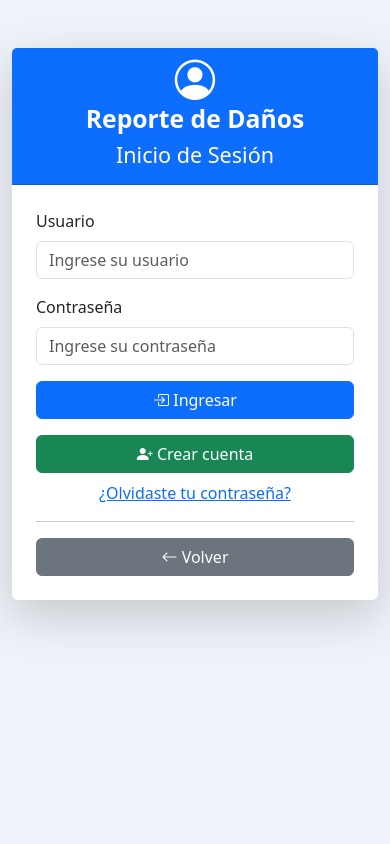
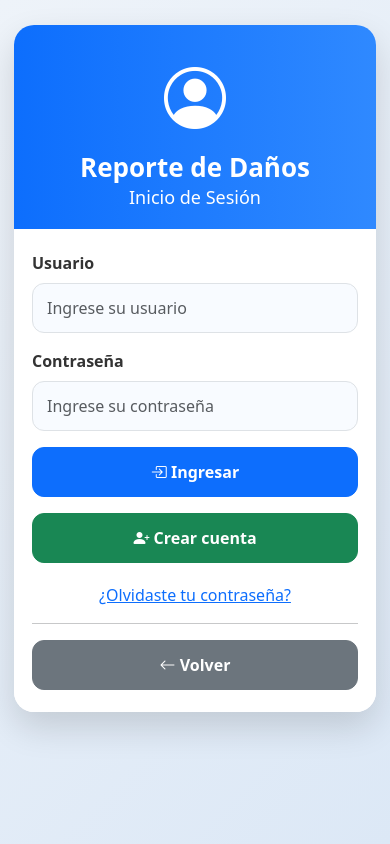
Before and after one commit to hferruzolal-lab/informes-labotorio, a Django app: page /accounts/login/ in a window 390 px wide. Run offline with Django 5.2, Linux system fonts and the light colour scheme.

Commit message:
Mejorar login responsive

```diff
--- a/accounts/templates/registration/login.html
+++ b/accounts/templates/registration/login.html
@@ -3,49 +3,177 @@
 
 <head>
     <meta charset="UTF-8">
+    <meta name="viewport" content="width=device-width, initial-scale=1.0">
     <title>Iniciar Sesión</title>
 
     <link href="https://cdn.jsdelivr.net/npm/bootstrap@5.3.7/dist/css/bootstrap.min.css" rel="stylesheet">
 
     <link rel="stylesheet"
           href="https://cdn.jsdelivr.net/npm/bootstrap-icons@1.11.3/font/bootstrap-icons.min.css">
+
+    <style>
+        body {
+            background: linear-gradient(135deg, #eef3f9, #dce8f6);
+            min-height: 100vh;
+            margin: 0;
+        }
+
+        .login-contenedor {
+            min-height: 100vh;
+            display: flex;
+            align-items: center;
+            justify-content: center;
+            padding: 20px;
+        }
+
+        .login-card {
+            width: 100%;
+            max-width: 430px;
+            border: none;
+            border-radius: 22px;
+            overflow: hidden;
+            box-shadow: 0 15px 35px rgba(0, 0, 0, 0.14);
+        }
+
+        .login-header {
+            background: linear-gradient(90deg, #0d6efd, #2f89ff);
+            color: white;
+            text-align: center;
+            padding: 30px 18px 24px;
+        }
+
+        .login-header i {
+            font-size: 70px;
+            margin-bottom: 10px;
+        }
+
+        .login-header h2 {
+            font-size: 30px;
+            font-weight: bold;
+            margin: 8px 0 4px;
+        }
+
+        .login-header h4 {
+            font-size: 20px;
+            margin: 0;
+        }
+
+        .login-body {
+            padding: 28px;
+            background: white;
+        }
+
+        .form-label {
+            font-weight: 600;
+            color: #333;
+        }
+
+        .form-control {
+            border-radius: 12px;
+            padding: 12px 14px;
+            font-size: 16px;
+            background: #f8fbff;
+        }
+
+        .form-control:focus {
+            border-color: #0d6efd;
+            box-shadow: 0 0 0 3px rgba(13, 110, 253, 0.15);
+            background: white;
+        }
+
+        .btn {
+            border-radius: 12px;
+            padding: 12px;
+            font-weight: 600;
+            font-size: 16px;
+        }
+
+        .link-recuperar {
+            display: block;
+            text-align: center;
+            margin-top: 12px;
+            color: #0d6efd;
+            font-weight: 500;
+        }
+
+        .link-recuperar:hover {
+            text-decoration: underline;
+        }
+
+        @media (max-width: 576px) {
+            .login-contenedor {
+                align-items: flex-start;
+                padding: 25px 14px;
+            }
+
+            .login-card {
+                max-width: 100%;
+                border-radius: 20px;
+            }
+
+            .login-header {
+                padding: 26px 14px 20px;
+            }
+
+            .login-header i {
+                font-size: 62px;
+            }
+
+            .login-header h2 {
+                font-size: 26px;
+            }
+
+            .login-header h4 {
+                font-size: 18px;
+            }
+
+            .login-body {
+                padding: 22px 18px;
+            }
+
+            .btn {
+                width: 100%;
+                font-size: 16px;
+            }
+        }
+    </style>
 </head>
 
-<body style="background:#eef3f9;">
+<body>
 
-<div class="container mt-5">
+<div class="login-contenedor">
 
-    <div class="row justify-content-center">
+    <div class="card login-card">
 
-        <div class="col-md-5">
+        <!-- ENCABEZADO -->
 
-            <div class="card shadow-lg border-0">
-
-                <div class="card-header bg-primary text-white text-center">
+        <div class="login-header">
 
             {% if request.session.tipo == "admin" %}
 
-                        <i class="bi bi-person-workspace display-2"></i>
-                        <h2 class="fw-bold">Reporte de Daños</h2>
+                <i class="bi bi-person-workspace"></i>
+                <h2>Reporte de Daños</h2>
                 <h4>Acceso Administrativo</h4>
 
             {% elif request.session.tipo == "usuario" %}
 
-                        <i class="bi bi-person-circle display-2"></i>
-                        <h2 class="fw-bold">Reporte de Daños</h2>
+                <i class="bi bi-person-circle"></i>
+                <h2>Reporte de Daños</h2>
                 <h4>Acceso de Usuario</h4>
 
             {% else %}
 
-                        <i class="bi bi-person-circle display-2"></i>
-                        <h2 class="fw-bold">Reporte de Daños</h2>
+                <i class="bi bi-person-circle"></i>
+                <h2>Reporte de Daños</h2>
                 <h4>Inicio de Sesión</h4>
 
             {% endif %}
 
         </div>
 
-                <div class="card-body p-4">
+        <!-- FORMULARIO -->
+
+        <div class="login-body">
 
             <form method="POST">
 
@@ -58,7 +186,9 @@
                 {% endif %}
 
                 <div class="mb-3">
-                            <label class="form-label">Usuario</label>
+                    <label class="form-label">
+                        Usuario
+                    </label>
 
                     <input type="text"
                            name="username"
@@ -68,7 +198,9 @@
                 </div>
 
                 <div class="mb-3">
-                            <label class="form-label">Contraseña</label>
+                    <label class="form-label">
+                        Contraseña
+                    </label>
 
                     <input type="password"
                            name="password"
@@ -77,23 +209,23 @@
                            required>
                 </div>
 
-                        <button class="btn btn-primary w-100 mb-3">
+                <button type="submit" class="btn btn-primary w-100 mb-3">
                     <i class="bi bi-box-arrow-in-right"></i>
                     Ingresar
                 </button>
 
             </form>
 
+            <!-- BOTONES -->
+
             <a href="{% url 'registro' %}" class="btn btn-success w-100 mb-2">
                 <i class="bi bi-person-plus-fill"></i>
                 Crear cuenta
             </a>
 
-                    <div class="text-center">
-                        <a href="{% url 'recuperar_password' %}">
+            <a href="{% url 'recuperar_password' %}" class="link-recuperar">
                 ¿Olvidaste tu contraseña?
             </a>
-                    </div>
 
             <hr>
 
@@ -108,9 +240,6 @@
 
 </div>
 
-    </div>
+</body>
 
-</div>
-
-</body>
 </html>
```
Lines whose indentation alone changed are shown as unchanged.
